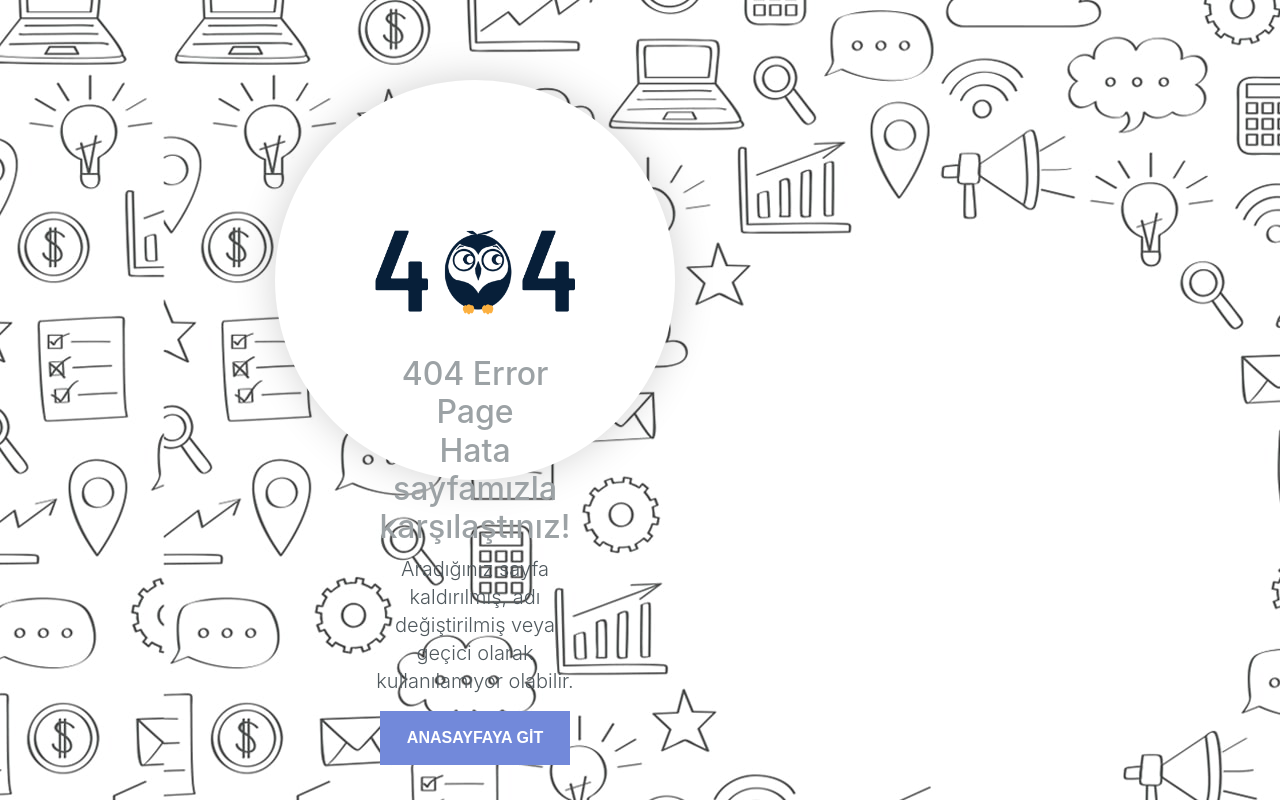
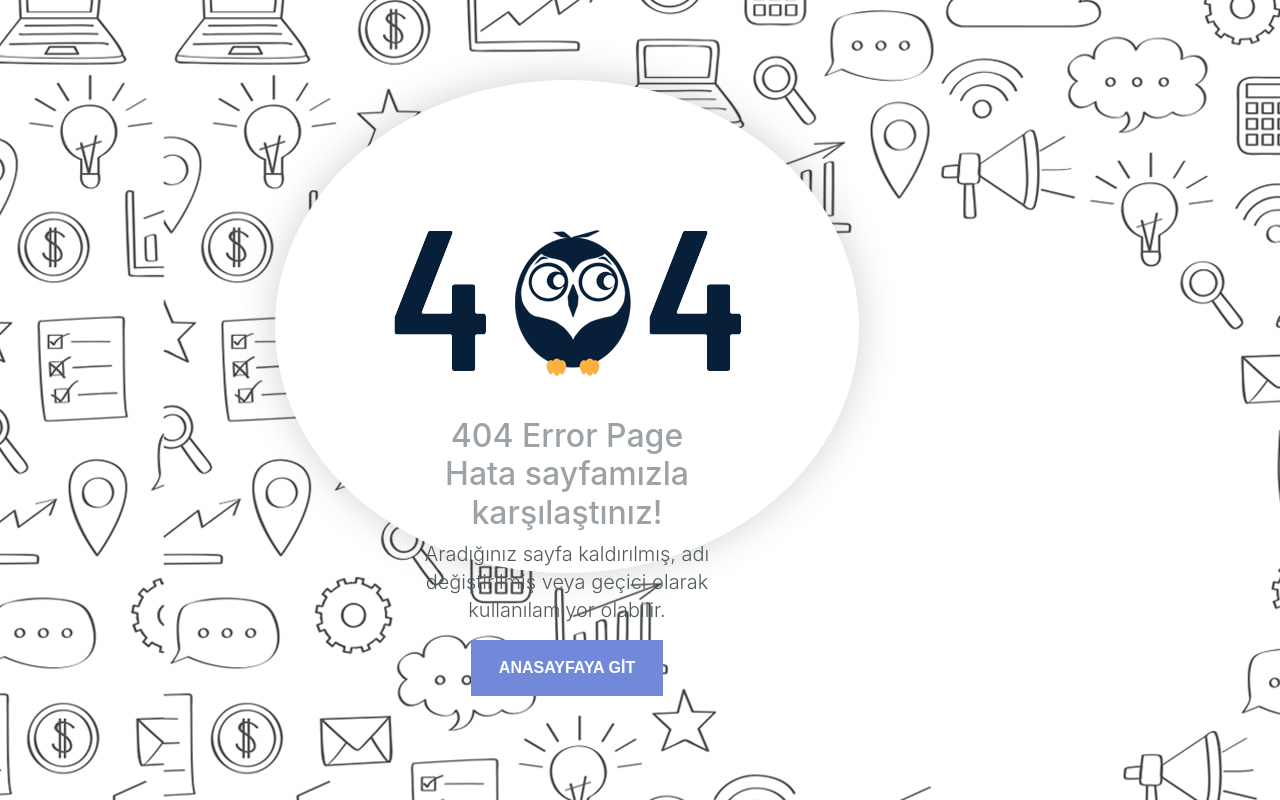
Before and after one commit to hopesdiebiri/hopesdiebiri.github.io, a PHP site: page /404.html in a window 1280 px wide. Run offline with PHP 8.4, Linux system fonts and the light colour scheme; some libraries are stand-ins or nearby versions.

Commit message:
Update style.css

```diff
--- a/style.css
+++ b/style.css
@@ -23,8 +23,8 @@ body {
     text-align: center;
     padding: 150px 100px 0;
     border-radius: 100%;
-    height: 400px;
-    width: 400px;
+    height: 80%;
+    width: 80%;
 }
 .hata-gorseli {
     margin-bottom: 40px;
@@ -36,7 +36,7 @@ body {
 .btn-default {
     background-color: #7289DA;
     color: #fff;
-
+    border: 2px solid #7289DA;
     border-radius: 10px;
 }
 .btn {
```
